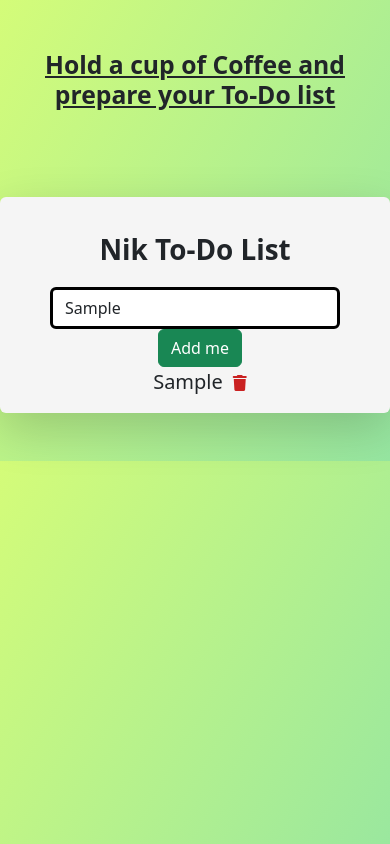
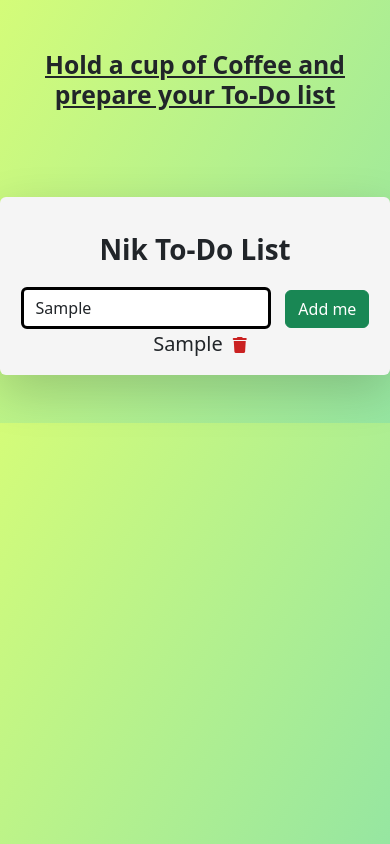
Before and after one commit to NikhileshShah01/To-do-List, a plain HTML site: page index.html in a window 390 px wide. Both pictures are taken after typing "Sample" into the empty fields and a click on the button "Add me". Drawn offline with nearby package versions, Linux system fonts and the light colour scheme.

Commit message:
Update style.css

```diff
--- a/style.css
+++ b/style.css
@@ -43,8 +43,10 @@ li {
     width: 70%;
     list-style-type: none;
     font-size: 20px;
-    margin: 10px;
+    margin: 10px !important;
     text-align: center;
+    padding-top: 35px !important;
+    padding-bottom: 50px !important;
 }
 
 i {
@@ -54,3 +56,13 @@ i {
 i:hover {
     cursor: pointer;
 }
+.impdiv{
+margin-top: 10px !important;
+}
+
+@media screen and (max-width: 600px) {
+
+input{
+    width: 70% !important;
+}
+  }
```
